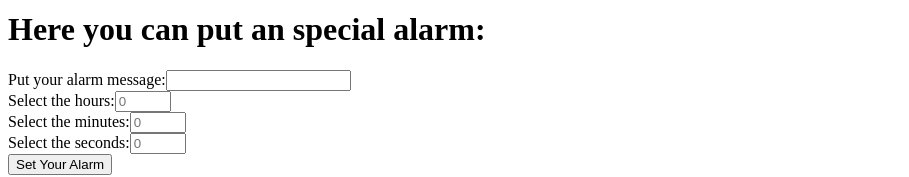
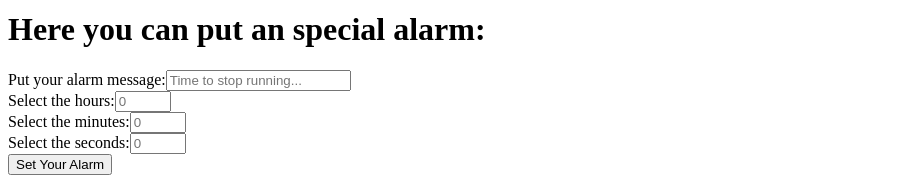
Before and after one commit to danielsalvas/stopwatch-react, a React (Vite) app: page / in a window 1280 px wide. Shown: the part 202-379 px from the top of the page, without its empty margins (0-909 px from the left). Built offline with nearby package versions, Linux system fonts and the light colour scheme.

Commit message:
[Fixes] Bug fixes to the Alert Message

```diff
--- a/src/App.jsx
+++ b/src/App.jsx
@@ -7,6 +7,8 @@ function App() {
   const [time, setTime] = useState(0)
   const [running, setRunning] = useState(false)
   const [alarm, setAlarm] = useState(null)
+  const [message, setMessage] = useState('')
+
   const intervalRef = useRef();
 
   useEffect(() => {
@@ -22,7 +24,7 @@ function App() {
 
     if (alarm !== null) {
       setTimeout(() => {
-        console.log('its time');
+        alert(message)
       }, alarm);
     }
 
@@ -33,6 +35,7 @@ function App() {
   function handleReset() {
     setTime(0)
     setRunning(false)
+    setAlarm(null)
   }
 
   return (
@@ -53,7 +56,7 @@ function App() {
             <button onClick={() => {handleReset()}} className='button__stopwatch'>Reset</button>
       </div>
 
-      <FormAlarm setAlarm={setAlarm} />
+      <FormAlarm setAlarm={setAlarm} setMessage={setMessage} />
 
     </div>
   )
--- a/src/components/formAlarm/FormAlarm.jsx
+++ b/src/components/formAlarm/FormAlarm.jsx
@@ -1,14 +1,14 @@
 import { useRef } from 'react'
 import styles from './formalarm.module.css'
 
-const FormAlarm = ({ setAlarm }) => {
+const FormAlarm = ({ setAlarm, setMessage }) => {
 
-    const messageRef = useRef('')
-    const hoursRef = useRef()
-    const minutesRef = useRef()
-    const secondsRef = useRef()
+    let messageRef = useRef()
+    let hoursRef = useRef()
+    let minutesRef = useRef()
+    let secondsRef = useRef()
 
-    let convertedTime;
+    let convertedTime;  //This variable stores the input values sum
 
     function handleSubmit(e) {
         e.preventDefault()
@@ -16,6 +16,12 @@ const FormAlarm = ({ setAlarm }) => {
         convertedTime = (Number(hoursRef.current.value) * 3600000) + Number(minutesRef.current.value) * 60000 + Number(secondsRef.current.value) * 1000
 
         setAlarm(convertedTime)
+        setMessage(messageRef.current.value)
+
+        messageRef.current.value = ''
+        hoursRef.current.value = 0
+        minutesRef.current.value
+        secondsRef.current.value = 0
     }
 
     return (
@@ -28,19 +34,19 @@ const FormAlarm = ({ setAlarm }) => {
             >
                 <div>
                     <label className='input__title'>Put your alarm message:</label>
-                    <input ref={messageRef} name="message" type="text" />
+                    <input ref={messageRef} name="message" type="text" placeholder="Time to stop running..." />
                 </div>
                 <div>
                     <label className='input__title'>Select the hours:</label>
-                    <input ref={hoursRef} name="hours" type="number" placeholder='0' min="0" max="59" />
+                    <input ref={hoursRef} name="hours" type="number" placeholder="0" min="0" max="59" />
                 </div>
                 <div>
                     <label className='input__title'>Select the minutes:</label>
-                    <input ref={minutesRef} name="minutes" type="number" placeholder='0' min="0" max="59" />
+                    <input ref={minutesRef} name="minutes" type="number" placeholder="0" min="0" max="59" />
                 </div>
                 <div>
                     <label className='input__title'>Select the seconds:</label>
-                    <input ref={secondsRef} name="seconds" type="number" placeholder='0' min="0" max="59" />
+                    <input ref={secondsRef} name="seconds" type="number" placeholder="0" min="0" max="59" />
                 </div>
                 <div className='t'>
                     <input
```
